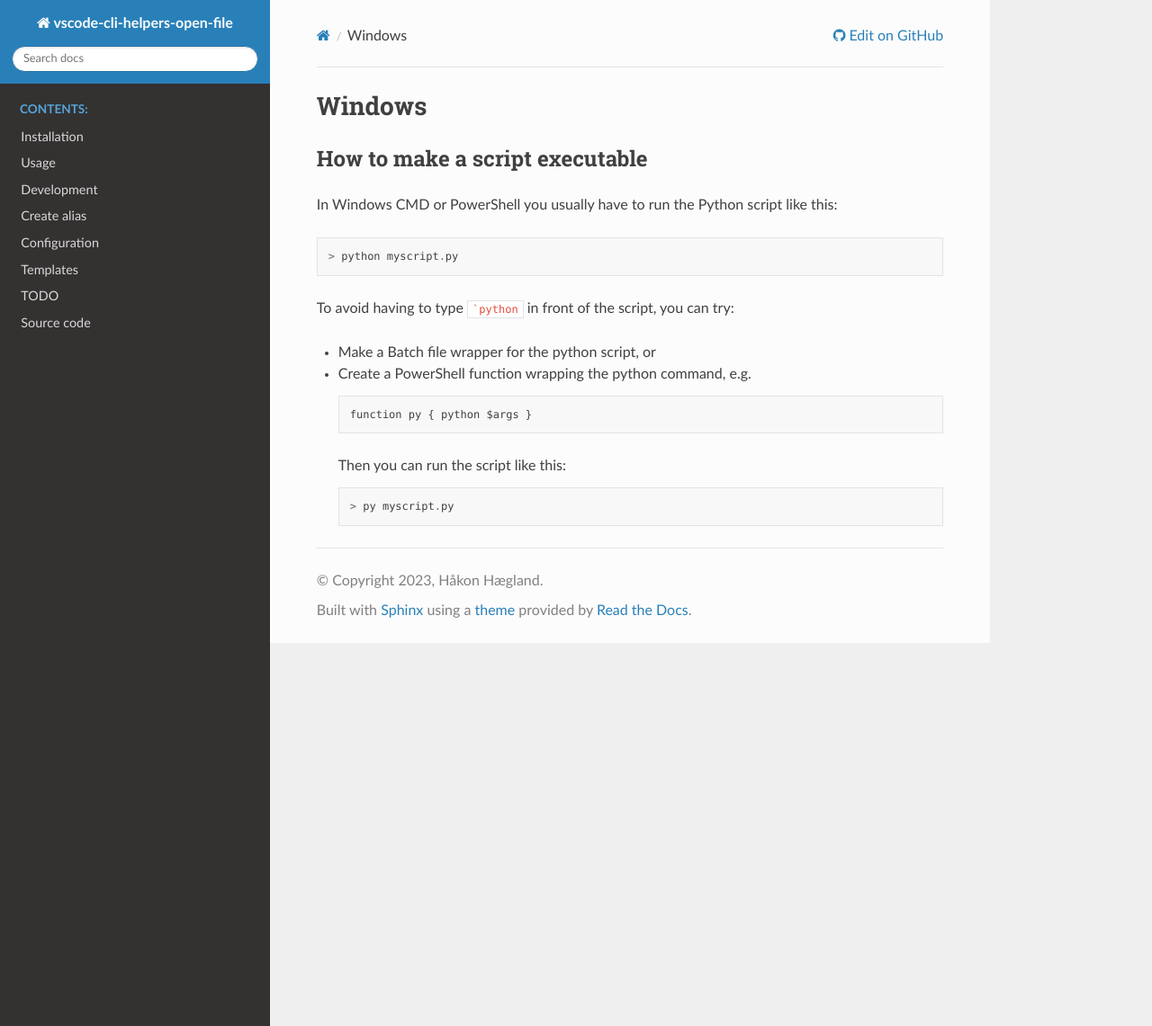
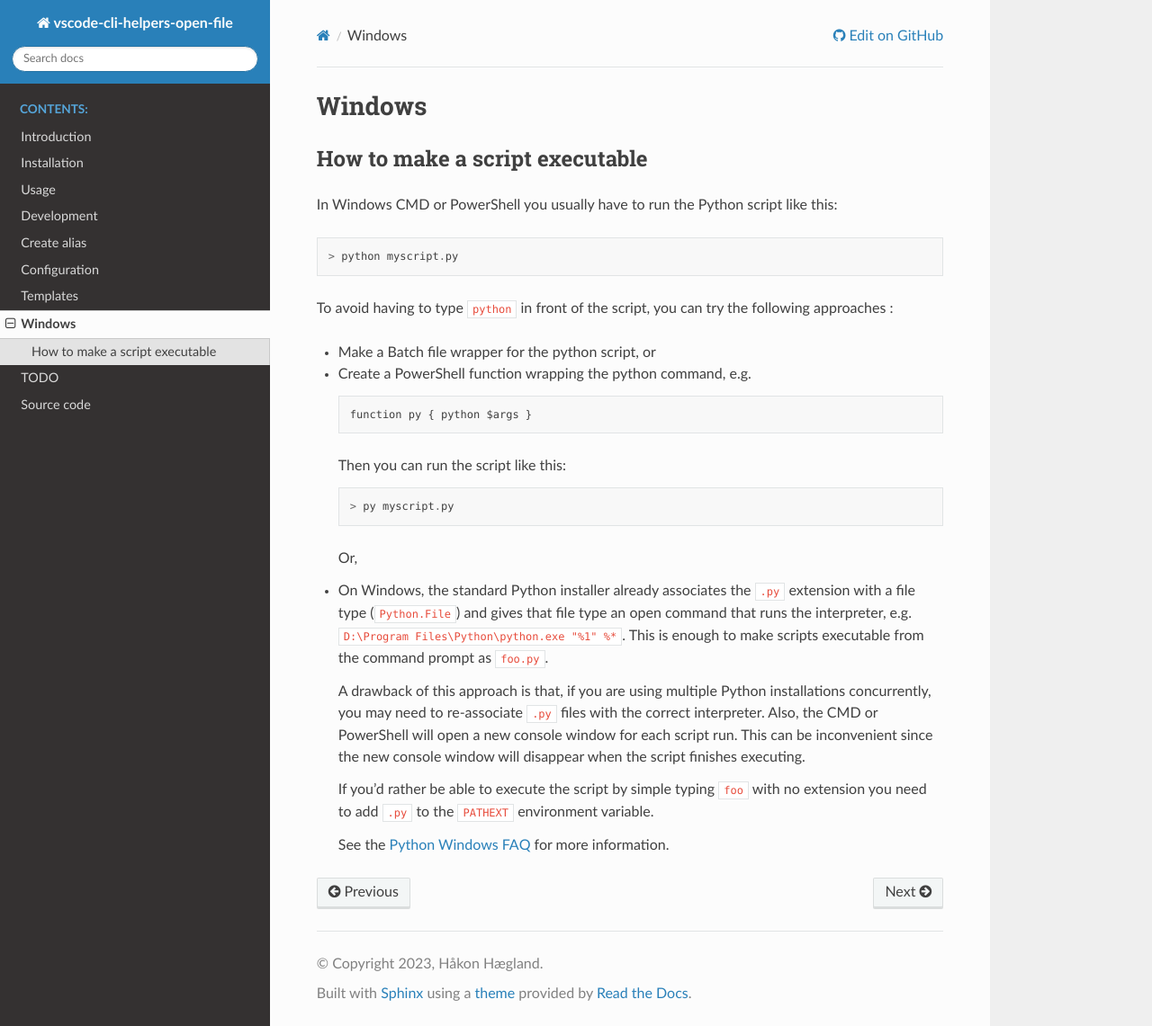
Before and after one commit to hakonhagland/vscode-cli-helpers-open-file, a Sphinx documentation site: the page built from docs/windows.rst, in a window 1280 px wide and 1141 px high. Shown: the whole window at 90% size. Built offline with Sphinx 7.4.7 and the Read the Docs theme 2.0.0, drawn with Linux system fonts in a browser that asks for light colours.

Commit message:
Added some more documentation

````diff
--- a/docs/alias.rst
+++ b/docs/alias.rst
@@ -28,7 +28,6 @@ To create an alias on Windows (PowerShell), add the following line to your
 ``%USERPROFILE%\Documents\WindowsPowerShell\Microsoft.PowerShell_profile.ps1``
 file: ::
 
-    function vscode-cli-helper-open-file-function {
+    function ny($args) {
        vscode-cli-helper-new-open-file open --template=Python $args
     }
-    SetAlias ny vscode-cli-helper-open-file-function
--- a/docs/index.rst
+++ b/docs/index.rst
@@ -10,12 +10,14 @@ Welcome to ``vscode_cli_helpers.open_file``'s documentation!
     :maxdepth: 1
     :caption: Contents:
 
+    introduction
     installation
     usage
     Development <development>
     Create alias <alias>
     configuration
     template
+    windows
     TODO <todo>
     source
 
--- a/docs/windows.rst
+++ b/docs/windows.rst
@@ -8,7 +8,8 @@ In Windows CMD or PowerShell you usually have to run the Python script like this
 
   > python myscript.py
 
-To avoid having to type ```python`` in front of the script, you can try:
+To avoid having to type ``python`` in front of the script, you can try the following
+approaches :
 
 * Make a Batch file wrapper for the python script, or
 * Create a PowerShell function wrapping the python command, e.g. ::
@@ -18,3 +19,20 @@ To avoid having to type ```python`` in front of the script, you can try:
   Then you can run the script like this: ::
 
     > py myscript.py
+
+  Or,
+* On Windows, the standard Python installer already associates the ``.py`` extension
+  with a file type (``Python.File``) and gives that file type an open command that
+  runs the interpreter, e.g. ``D:\Program Files\Python\python.exe "%1" %*``. This is
+  enough to make scripts executable from the command prompt as ``foo.py``.
+
+  A drawback of this approach is that, if you are using multiple Python installations
+  concurrently, you may need to re-associate ``.py`` files with the correct interpreter.
+  Also, the CMD or PowerShell will open a new console window for each script run. This
+  can be inconvenient since the new console window will disappear when the script
+  finishes executing.
+
+  If you'd rather be able to execute the script by simple typing ``foo`` with no extension
+  you need to add ``.py`` to the ``PATHEXT`` environment variable.
+
+  See the `Python Windows FAQ <https://docs.python.org/3/faq/windows.html>`_ for more information.
````
Also changed, not shown: docs/introduction.rst (added, +13 -0 lines), 2 other files.
